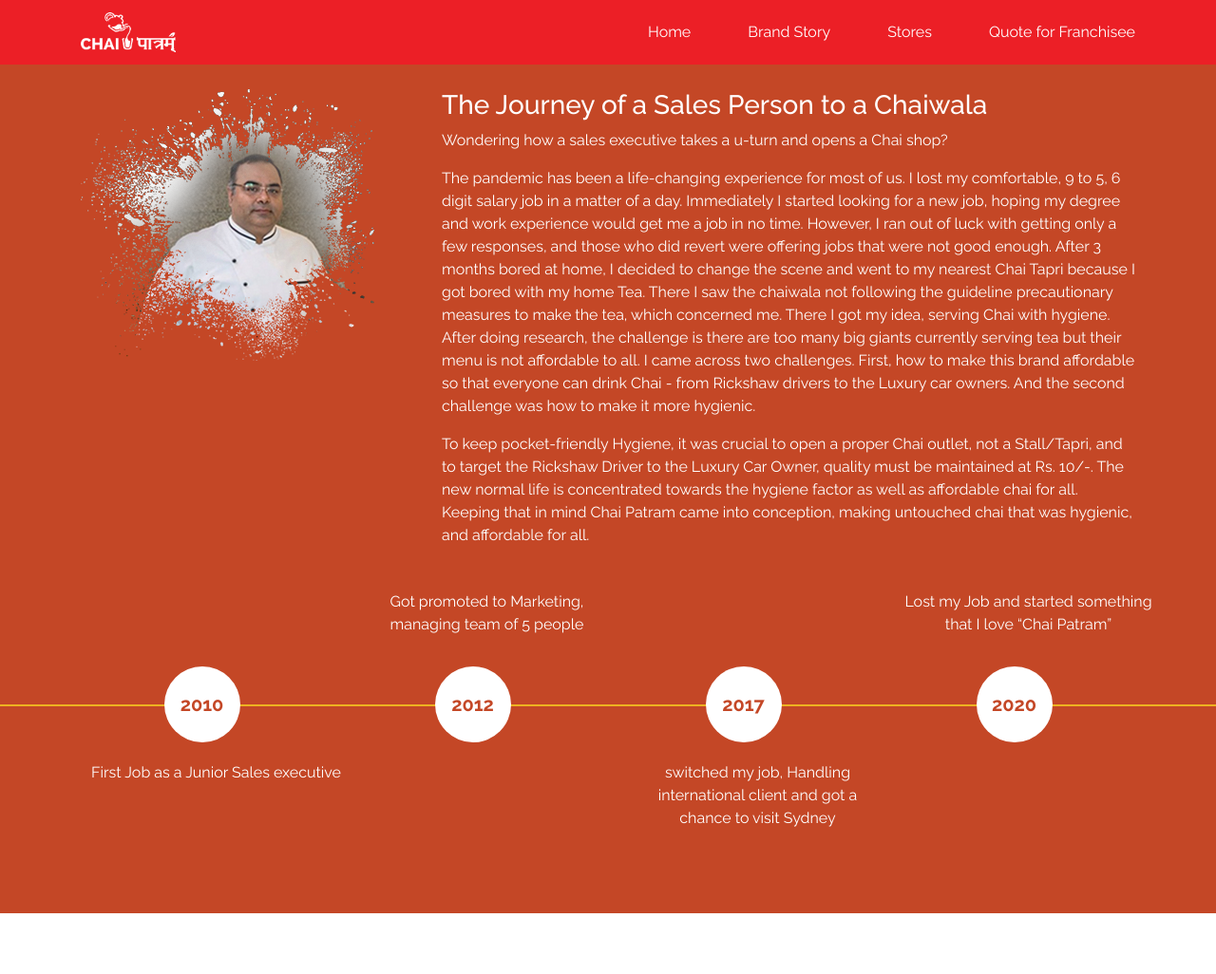
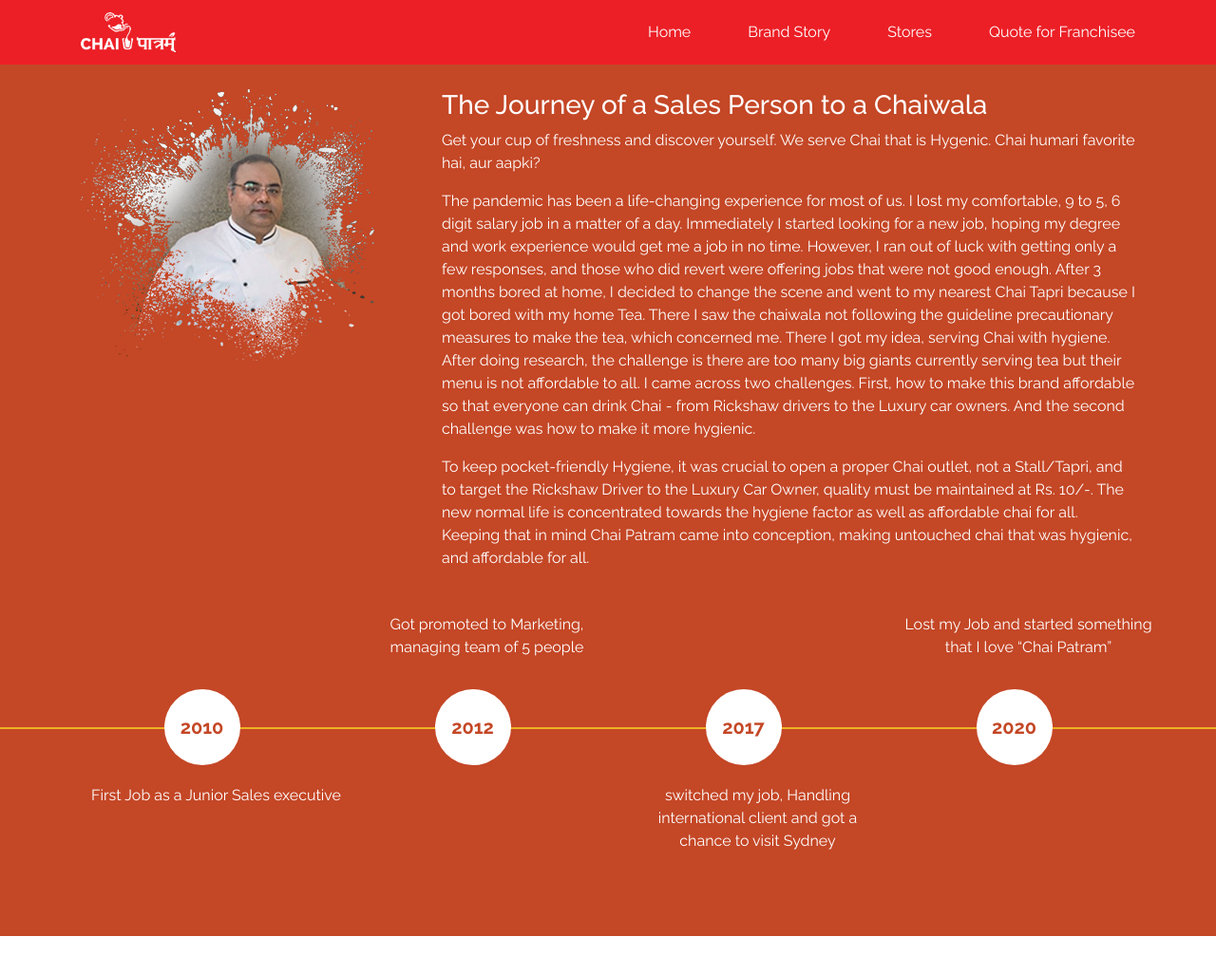
Before and after one commit to Guru707/chai, a PHP site: page /about_us.php in a window 1280 px wide. Shown: the top 1026 px of the page at 95% size. Run offline with PHP 8.4, Linux system fonts and the light colour scheme; some libraries are stand-ins or nearby versions.

Commit message:
change about us heading content

```diff
--- a/about_us.php
+++ b/about_us.php
@@ -13,7 +13,7 @@
             <div class="col-lg-8 col-md-6">
                <div class="about-content">
                   <h3 class="text-white font-500">The Journey of a Sales Person to a Chaiwala</h3>
-                  <p class="text-white">Wondering how a sales executive takes a u-turn and opens a Chai shop? </p>
+                  <p class="text-white">Get your cup of freshness and discover yourself. We serve Chai that is Hygenic. Chai humari favorite hai, aur aapki?</p>
                   <p class="text-white">The pandemic has been a life-changing experience for most of us. I lost my
                      comfortable, 9 to 5, 6 digit salary job in a matter of a day. Immediately I started looking for a
                      new job, hoping my degree and work experience would get me a job in no time. However, I ran out of
```
